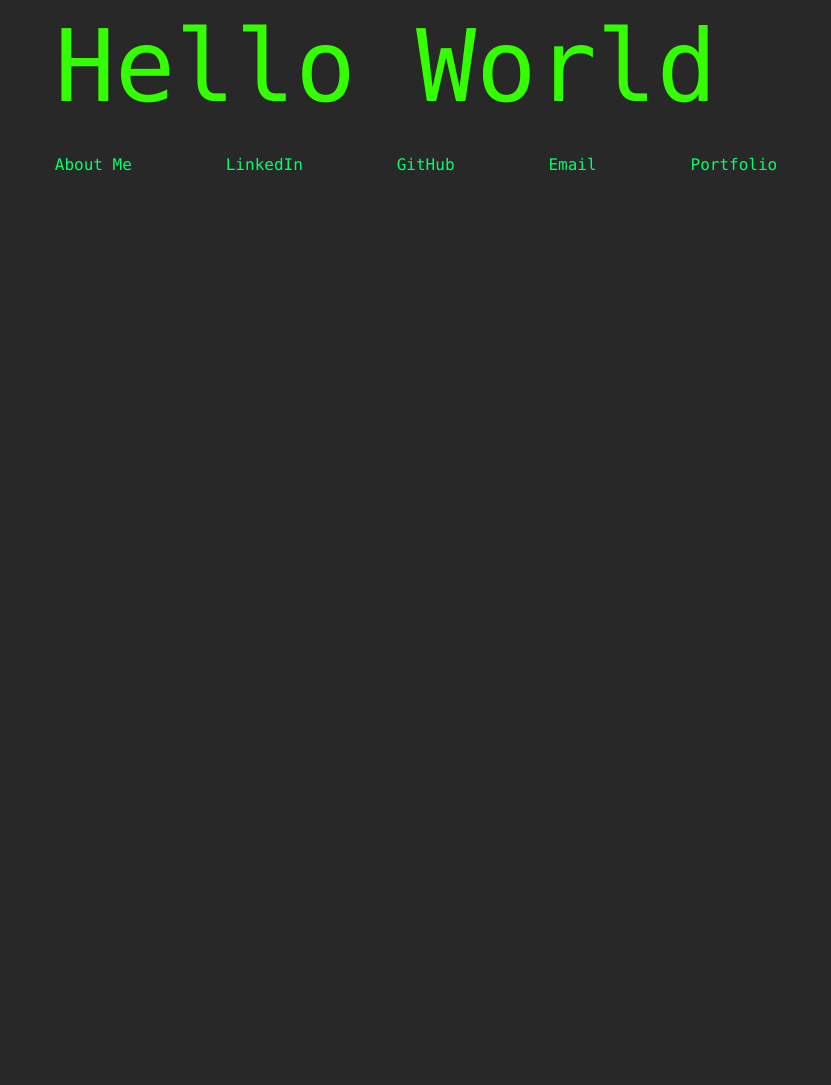
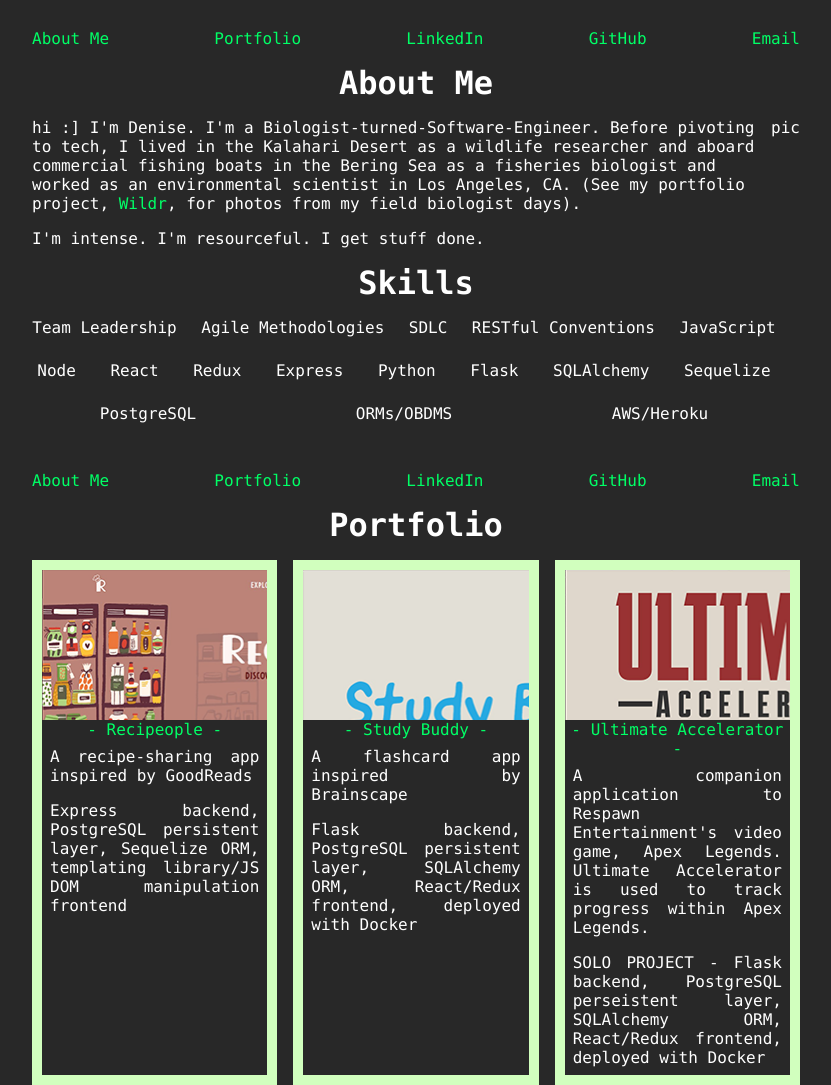
Before and after one commit to cat-friend/website, a plain HTML site: page index.html in a window 1280 px wide. Shown: the part 309-1394 px from the top of the page, without its empty margins (224-1055 px from the left). Before the commit the page ends 800 px from the top, so only its background shows below. Drawn offline with Linux system fonts and the light colour scheme.

Commit message:
finished portfolio section of website, formatting done

```diff
--- a/index.html
+++ b/index.html
@@ -5,21 +5,91 @@
     <meta charset="UTF-8">
     <meta http-equiv="X-UA-Compatible" content="IE=edge">
     <meta name="viewport" content="width=device-width, initial-scale=1.0">
-    <title>henlo world</title>
+    <title>Denise Li - Software Engineer</title>
     <link rel="stylesheet" href="./main.css">
+    <link rel="icon" href="/favicon.ico" type="image/x-icon">
 </head>
 
 <body>
-    <div id="main">
-        <P>Hello World<span id="cursor">&nbsp;</span></P>
-        <div id="info">
+    <div class="main">
+        <P id="greeting">Hello World<span id="cursor">&nbsp;</span></P>
+        <div class="nav-links">
             <ul>
                 <li class="links"><a href="#aboutme">About Me</a></li>
-                <li class="links"><a href="https://www.linkedin.com/in/denise-li-45350320/" target="_blank">LinkedIn</a></li>
+                <li class="links"><a href="#portfolio">Portfolio</a></li>
+                <li class="links"><a href="https://www.linkedin.com/in/denise-li-45350320/" target="_blank">LinkedIn</a>
+                </li>
                 <li class="links"><a href="http://github.com/cat-friend" target="_blank">GitHub</a></li>
                 <li class="links"><a href="mailto:admin@denisepli.com" target="_blank">Email</a></li>
-                <li class="links"><a href="#portfolio">Portfolio</a></li>
             </ul>
+        </div>
+    </div>
+    <h1 class="main" id="aboutme">About Me</h1>
+    <div class="main" id="aboutme-content">
+        <div class="bio">hi :] I'm Denise. I'm a Biologist-turned-Software-Engineer. Before pivoting to tech, I lived in
+            the
+            Kalahari Desert as a wildlife researcher and aboard commercial fishing boats in the Bering Sea as a
+            fisheries biologist and worked as an environmental scientist in Los Angeles, CA. (See my portfolio project,
+            <a href="https://dpl-wildr.herokuapp.com" target="_blank">Wildr</a>, for photos from my field biologist
+            days).
+        </div>
+        <div id="pic">pic</div>
+
+        <div>I'm intense. I'm resourceful. I get stuff done.</div>
+        <div></div>
+    </div>
+    <h1 class="main">Skills</h1>
+    <div class="main" id="skills">
+        <div>Team Leadership</div>
+        <div>Agile Methodologies</div>
+        <div>SDLC</div>
+        <div>RESTful Conventions</div>
+        <div>JavaScript</div>
+        <div>Node</div>
+        <div>React</div>
+        <div>Redux</div>
+        <div>Express</div>
+        <div>Python</div>
+        <div>Flask</div>
+        <div>SQLAlchemy</div>
+        <div>Sequelize</div>
+        <div>PostgreSQL</div>
+        <div>ORMs/OBDMS</div>
+        <div>AWS/Heroku</div>
+
+    </div>
+    </div>
+    <div class="nav-links main">
+        <ul>
+            <li class="links"><a href="#aboutme">About Me</a></li>
+            <li class="links"><a href="#portfolio">Portfolio</a></li>
+            <li class="links"><a href="https://www.linkedin.com/in/denise-li-45350320/" target="_blank">LinkedIn</a>
+            </li>
+            <li class="links"><a href="http://github.com/cat-friend" target="_blank">GitHub</a></li>
+            <li class="links"><a href="mailto:admin@denisepli.com" target="_blank">Email</a></li>
+        </ul>
+    </div>
+    <h1 class="main" id="portfolio">Portfolio</h1>
+    <div class="main">
+        <div id="portfolio-container">
+            <div class="portfolio-badge">
+                <a href="https://recipeople.herokuapp.com" target="_blank" rel="noopener"><div class="portfolio-image" id="recipeople-img"></div>
+                - Recipeople -</a>
+                <p>A recipe-sharing app inspired by GoodReads</p>
+                <p>Express backend, PostgreSQL persistent layer, Sequelize ORM, templating library/JS DOM manipulation frontend</p>
+            </div>
+            <div class="portfolio-badge">
+                <a href="https://flask-study-buddy-app.herokuapp.com/" target="_blank" rel="noopener"><div class="portfolio-image" id="study-buddy-img"></div>
+                - Study Buddy -</a>
+                <p>A flashcard app inspired by Brainscape</p>
+                <p>Flask backend, PostgreSQL persistent layer, SQLAlchemy ORM, React/Redux frontend, deployed with Docker</p>
+            </div>
+            <div class="portfolio-badge">
+                <a href="https://ultimate-accelerator.herokuapp.com/" target="_blank" rel="noopener"><div class="portfolio-image" id="ulti-img"></div>
+                - Ultimate Accelerator -</a>
+                <p>A companion application to Respawn Entertainment's video game, Apex Legends. Ultimate Accelerator is used to track progress within Apex Legends.</p>
+                <p>SOLO PROJECT - Flask backend, PostgreSQL perseistent layer, SQLAlchemy ORM, React/Redux frontend, deployed with Docker</p>
+            </div>
         </div>
     </div>
 </body>
--- a/main.css
+++ b/main.css
@@ -7,24 +7,30 @@
 body {
     font-family: Consolas, "Lucida Console", monospace;
     display: grid;
-    grid-template-columns: 1fr auto 1fr;
+    grid-template-columns: 1fr 3fr 1fr;
+    /* grid-template-rows: auto; */
     justify-content: center;
     align-items: center;
     box-sizing: border-box;
     min-height: 100vh;
-    color: rgb(51, 255, 0);
+    color: white;
     background-color: rgb(40, 40, 40);
 }
 
-#main {
+.main {
     grid-column: 2/3;
-}
-p {
-    font-size: 100px;
+    max-width: 100%;
+    display: block;
 }
 
-#info {
-    margin-top: 30px;
+
+p#greeting {
+    font-size: 8rem;
+    color: rgb(51, 255, 0);
+}
+
+.nav-links {
+    margin-top: 1.5rem;
 }
 
 a, a:visited {
@@ -69,3 +75,81 @@ li {
 
 
 }
+#aboutme-content {
+    display: grid;
+    grid-template-columns: repeat(2, auto);
+    gap: 1rem;
+}
+
+.bio {
+    grid-column: 1/2;
+}
+
+#pic {
+    grid-column: 2/3;
+}
+
+h1 {
+    margin: 1rem auto;
+    padding: 0;
+}
+
+
+
+#skills {
+    display: flex;
+    justify-content: space-around;
+    align-content: center;
+    flex-wrap: wrap;
+}
+
+#skills > div {
+margin: 0 1.5rem 1.5rem 0;
+}
+
+p {
+    text-align: justify;
+    padding: .5rem;
+}
+
+#portfolio-container {
+    display: grid;
+    justify-content: space-between;
+    grid-template-columns: repeat(auto-fit, minmax(0, 1fr));
+    text-align: center;
+    gap: 1rem;
+}
+
+.portfolio-badge {
+    border: solid rgb(209, 255, 190) 10px;
+    max-width: 400px;
+    margin: 0 auto;
+}
+
+.portfolio-image {
+    aspect-ratio: 6/4;
+}
+
+#recipeople-img {
+    background: url(/assets/recipe01.png)
+}
+
+#recipeople-img:hover {
+    background: url(/assets/recipe02.png)
+}
+
+#study-buddy-img {
+    background: url(/assets/sb01.png)
+}
+
+#study-buddy-img:hover {
+    background: url(/assets/sb02.png)
+}
+
+#ulti-img {
+    background: url(/assets/ulti01.png)
+}
+
+#ulti-img:hover {
+    background: url(/assets/ulti02.png)
+}
```
Also changed, not shown: assets/favicon.png (added), assets/recipe01.png (added), assets/recipe02.png (added), assets/sb01.png (added), assets/sb02.png (added), assets/ulti01.png (added), assets/ulti02.png (added), favicon.ico (added), 2 other files.
